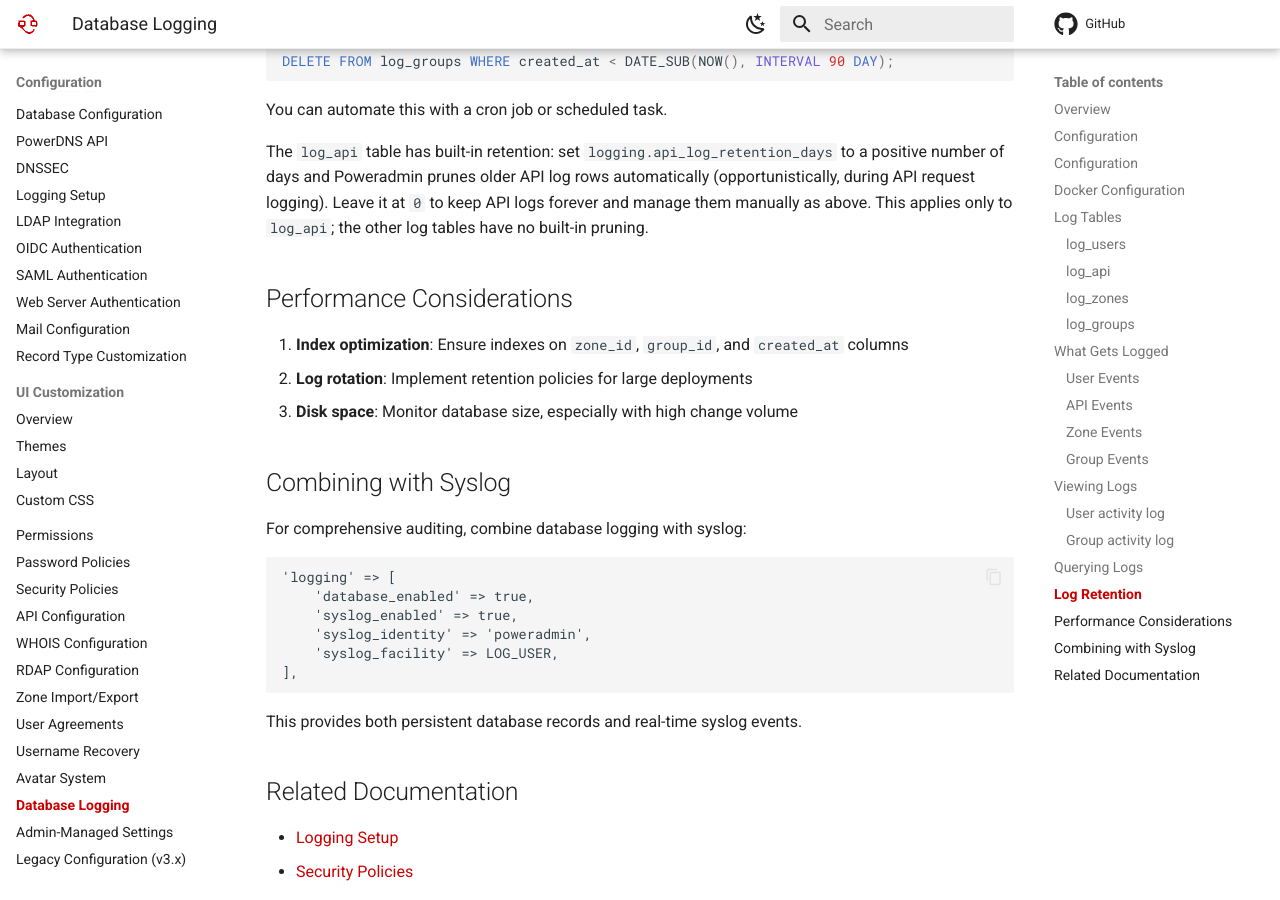
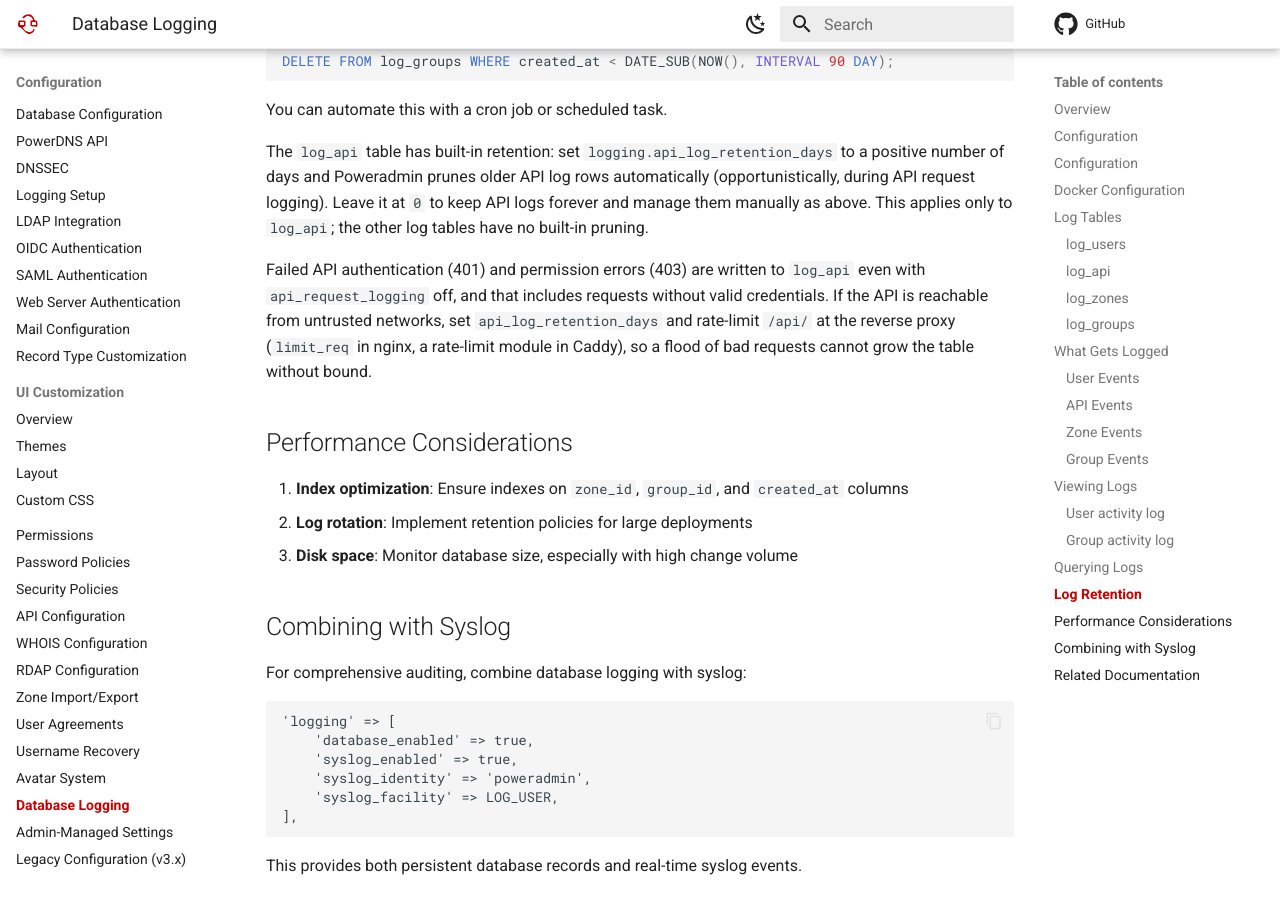
Before and after one commit to poweradmin/poweradmin-docs, an MkDocs documentation site: the page built from docs/configuration/database-logging.md, in a window 1280 px wide and 900 px high, scrolled down 6725 px. Built offline with MkDocs 1.6.1 and Material for MkDocs 9.7.7, drawn with Linux system fonts in a browser that asks for light colours; comment, search, counter and statistics services are not loaded.

Commit message:
docs(logging): advise retention and proxy rate limiting for log_api violation rows

```diff
--- a/docs/configuration/database-logging.md
+++ b/docs/configuration/database-logging.md
@@ -206,6 +206,8 @@ You can automate this with a cron job or scheduled task.
 
 The `log_api` table has built-in retention: set `logging.api_log_retention_days` to a positive number of days and Poweradmin prunes older API log rows automatically (opportunistically, during API request logging). Leave it at `0` to keep API logs forever and manage them manually as above. This applies only to `log_api`; the other log tables have no built-in pruning.
 
+Failed API authentication (401) and permission errors (403) are written to `log_api` even with `api_request_logging` off, and that includes requests without valid credentials. If the API is reachable from untrusted networks, set `api_log_retention_days` and rate-limit `/api/` at the reverse proxy (`limit_req` in nginx, a rate-limit module in Caddy), so a flood of bad requests cannot grow the table without bound.
+
 ## Performance Considerations
 
 1. **Index optimization**: Ensure indexes on `zone_id`, `group_id`, and `created_at` columns
```
